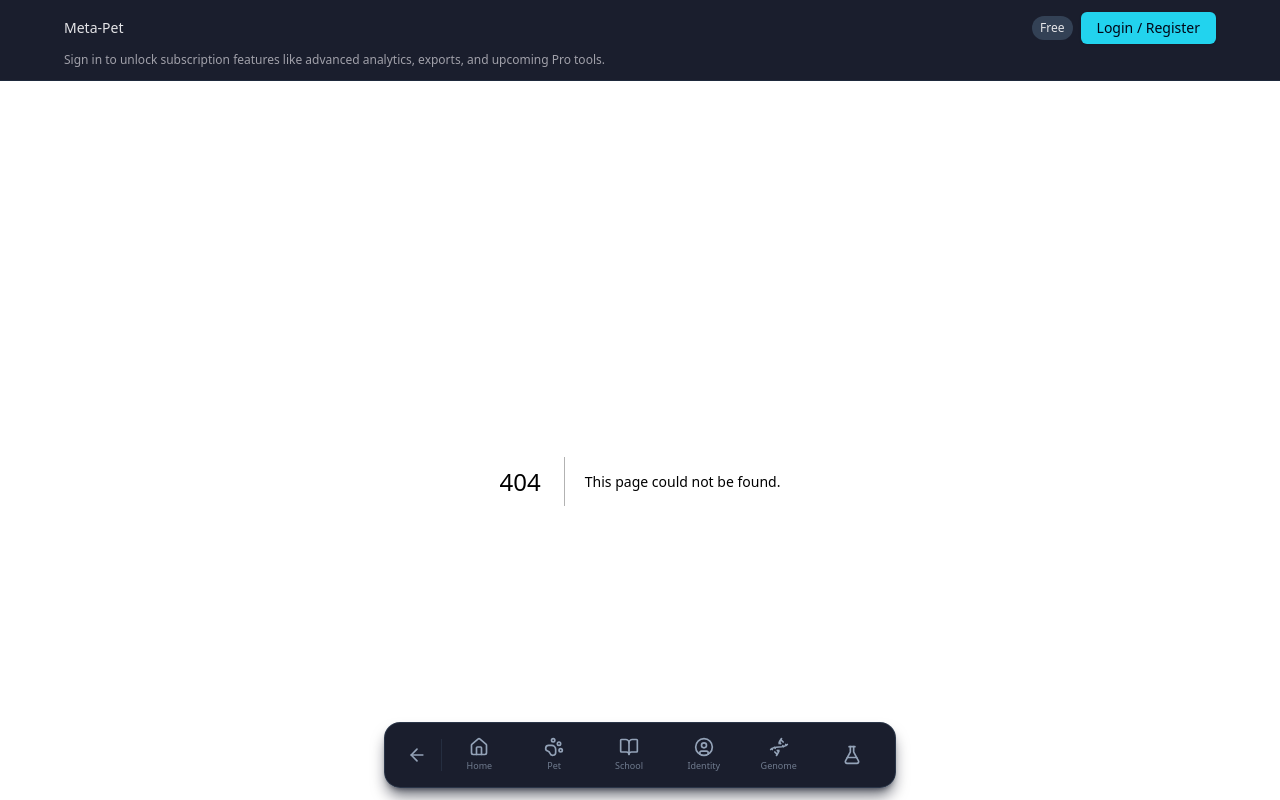
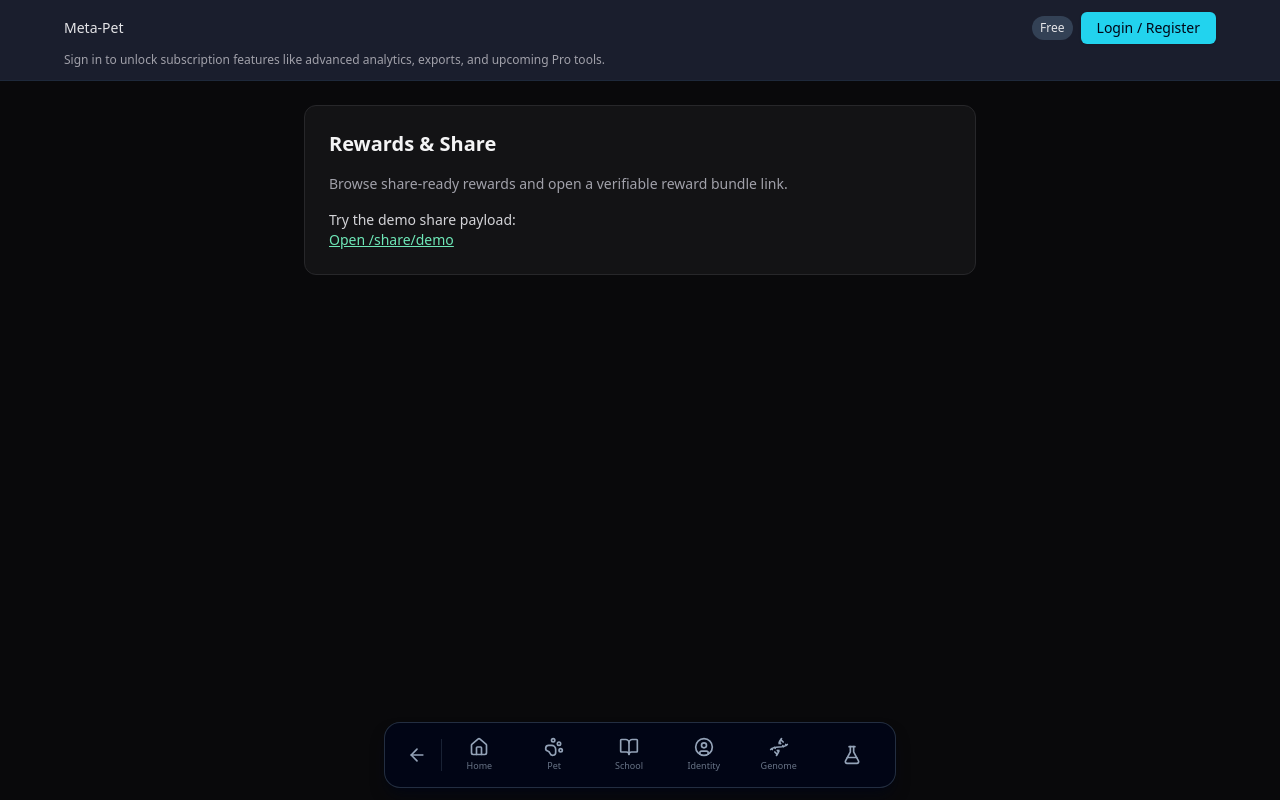
Before and after one commit to Blackcockatoo/bss, a Next.js app: page /share in a window 1280 px wide. Before the commit this address had no page. Shown: the top 800 px of the page. Built offline with nearby package versions, Linux system fonts and the light colour scheme.

Commit message:
Add /share landing page for rewards navigation

```diff
--- /dev/null
+++ b/src/app/share/page.tsx
@@ -0,0 +1,26 @@
+import Link from 'next/link';
+
+export const metadata = {
+  title: 'MOSS60 Share',
+  description: 'Share and rewards landing page for MOSS60 artifacts.',
+};
+
+export default function ShareLandingPage() {
+  return (
+    <main className="min-h-screen bg-zinc-950 text-zinc-100 p-6">
+      <section className="max-w-2xl mx-auto rounded-xl border border-zinc-800 bg-zinc-900/70 p-6 space-y-4">
+        <h1 className="text-xl font-semibold">Rewards &amp; Share</h1>
+        <p className="text-sm text-zinc-400">
+          Browse share-ready rewards and open a verifiable reward bundle link.
+        </p>
+
+        <div className="text-sm text-zinc-300">
+          <p>Try the demo share payload:</p>
+          <Link className="text-emerald-300 underline" href="/share/demo">
+            Open /share/demo
+          </Link>
+        </div>
+      </section>
+    </main>
+  );
+}
```
